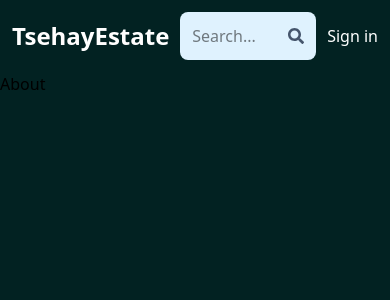
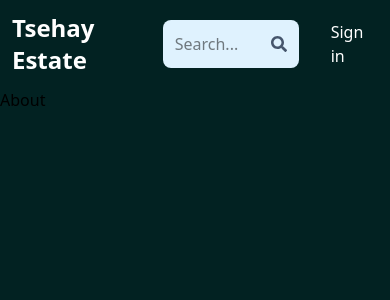
Before and after one commit to Tsedniya/Real-Estate-Marketplace, a React (Vite) app in the folder client/: page /about in a window 390 px wide. Shown: the top 300 px of the page. Built offline with nearby package versions, Linux system fonts and the light colour scheme; no server answers.

Commit message:
frontend:profile

```diff
--- a/client/src/App.jsx
+++ b/client/src/App.jsx
@@ -6,6 +6,7 @@
 import SignIn from './pages/SignIn'
 import About from './pages/About'
 import Profile from './pages/Profile'
+import PrivateRoute from './components/PrivateRoute'
 
 const App = () => {
   return (
@@ -16,8 +17,9 @@
         <Route path='/sign-in' element={<SignIn/>}/>
         <Route path='/sign-up' element={<SignUp/>}/>
         <Route path='/about' element={<About/>}/>
+        <Route element={<PrivateRoute/>}>
         <Route path='/profile' element={<Profile/>}/>
-
+        </Route>
       </Routes>
 
     </div>
--- a/client/src/components/Header.jsx
+++ b/client/src/components/Header.jsx
@@ -1,8 +1,10 @@
 import React from 'react'
 import { NavLink,Link } from 'react-router-dom'
 import {FaSearch} from 'react-icons/fa'
+import {useSelector} from 'react-redux'
 
 const Header = () => {
+    const {currentUser} = useSelector(state=>state.user)
   return (
     <nav className=' bg-[#022222]'>
        <div className='flex items-center justify-between max-w-6xl mx-auto p-3'>
@@ -21,10 +23,25 @@
             </form>
             <ul className='flex gap-4'>
 
-                <NavLink to='/' className='hidden sm:inline text-white  hover:text-[#2bcebb]'>Home</NavLink>
-                <NavLink to='/about' className='hidden sm:inline text-white  hover:text-[#2bcebb]'>About</NavLink>
-                <NavLink to='/sign-in' className='sm:inline text-white hover:text-[#2bcebb]'>Sign in</NavLink>
+                <Link to='/'>
+                <li className='hidden sm:inline text-white  hover:text-[#2bcebb]'>Home</li>
+
+                </Link>
+
+                <Link to='/about'>
+                <li className='hidden sm:inline text-white  hover:text-[#2bcebb]'>About</li>
+                </Link>
+
+                <Link to='/profile'>
+                 {currentUser ? (
+                    <img className='rounded-full h-7 w-7 object-cover' src={currentUser.avatar} alt='profile'/>
+                 ) : (
+                    <li className='sm:inline text-white hover:text-[#2bcebb]'>Sign in</li>
+                 )}
+                 </Link>
             </ul>
+
+
 
 
         </div>
--- /dev/null
+++ b/client/src/components/PrivateRoute.jsx
@@ -0,0 +1,10 @@
+import React from 'react'
+import {useSelector} from 'react-redux'
+import { Navigate,Outlet } from 'react-router-dom';
+
+const PrivateRoute = () => {
+    const {currentUser} = useSelector((state) =>state.user)
+  return currentUser ? <Outlet/> : <Navigate to='/sign-in'/>
+}
+
+export default PrivateRoute
```
